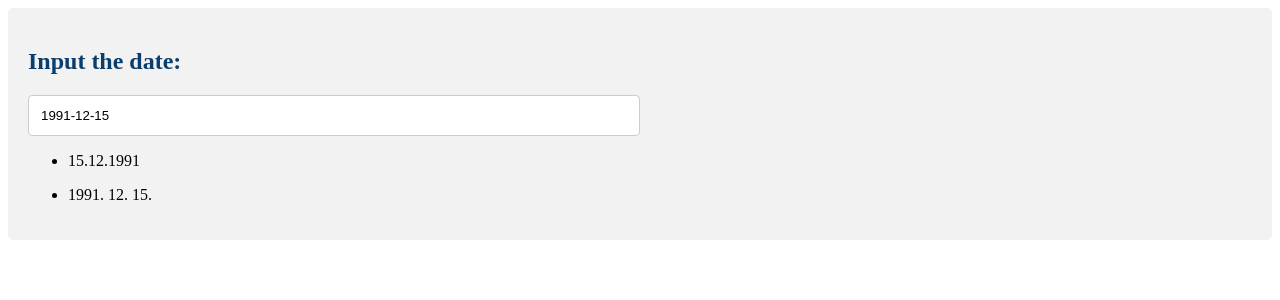
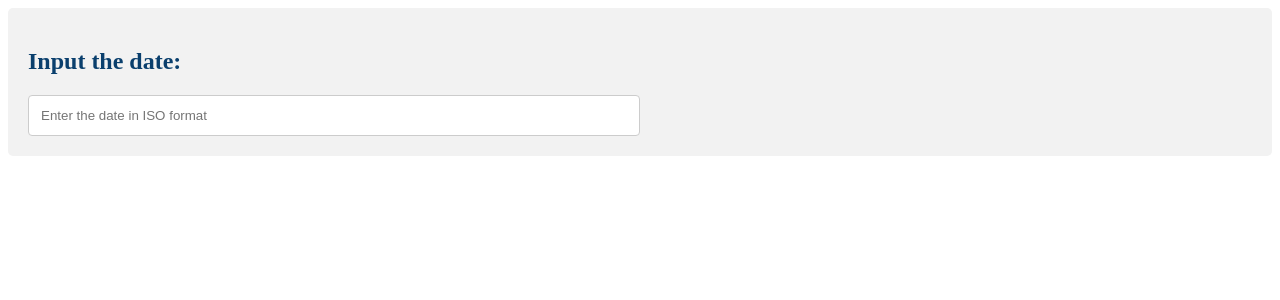
Before and after one commit to wingskushma/test-date, a Vue app: page /#/ in a window 1280 px wide. Shown: the top 300 px of the page. Built offline with nearby package versions, Linux system fonts and the light colour scheme.

Commit message:
Code optimization, use of store's method, and mounted lifecycle hook

```diff
--- a/src/components/Input.vue
+++ b/src/components/Input.vue
@@ -11,16 +11,25 @@
 
 <script>
 export default {
-  computed: {
-    inputDate: {
-      get: function () {
-        return this.$store.state.dateStore.enteredDate;
-      },
-      set: function (val) {
-        this.$store.commit("changeDate", val);
-      },
-    },
+  data() {
+    return {
+      inputDate: null
+    };
   },
+  mounted() {
+    this.$store.dispatch("syncLocalstorageToState");
+  },
+  methods: {
+    isValidDate(str) {
+      return /\d{4}-\d{2}-\d{2}/.test(str);
+    }
+  },
+  watch: {
+    inputDate() {
+      if (this.isValidDate(this.inputDate))
+        this.$store.dispatch("addDate", this.inputDate);
+    }
+  }
 };
 </script>
 
--- a/src/components/Output.vue
+++ b/src/components/Output.vue
@@ -11,24 +11,16 @@ export default {
   computed: {
     formattedDateList() {
       let formattedList = [];
-      //localStorage.clear();
-      const enteredDate = this.$store.getters.getEnteredDate;
-      var old = localStorage.getItem("dataEnteredList");
-      console.log(old, " old data");
-      if (old === null) {
-        localStorage.setItem("dataEnteredList", enteredDate);
-      } else {
-        localStorage.setItem("dataEnteredList", old + "," + enteredDate);
-      }
-      var updatedData = localStorage.getItem("dataEnteredList").split(",");
-      console.log(updatedData, " new data");
-      for (const item of updatedData) {
+      var date = this.$store.getters.getEnteredDate;
+      if (date === null) return;
+      console.log(date, " new data");
+      for (const item of date) {
         formattedList.push(new Date(item).toLocaleDateString("pl-PL"));
         formattedList.push(new Date(item).toLocaleDateString("hu-HU"));
       }
       console.log(formattedList);
       return formattedList;
-    },
-  },
+    }
+  }
 };
 </script>
--- a/src/store/index.js
+++ b/src/store/index.js
@@ -3,25 +3,31 @@ import { createStore } from "vuex";
 export default createStore({
   state: {
     dateStore: {
-      enteredDate: "1991-12-15",
-    },
+      enteredDates: []
+    }
   },
   getters: {
-    getEnteredDate: (state) => {
-      return state.dateStore.enteredDate;
+    getEnteredDate: state => {
+      return state.dateStore.enteredDates;
+    }
+  },
+  mutations: {
+    updateDate(state, dates) {
+      state.dateStore.enteredDates = dates;
+    }
+  },
+  actions: {
+    addDate(ctx, date) {
+      let storedDates = JSON.parse(localStorage.getItem("dates")) || [];
+      storedDates.push(date);
+      localStorage.setItem("dates", JSON.stringify(storedDates));
+      ctx.commit("updateDate", storedDates);
     },
+    syncLocalstorageToState(ctx) {
+      const storedDates = JSON.parse(localStorage.getItem("dates")) || [];
+      localStorage.setItem("dates", JSON.stringify(storedDates));
+      ctx.commit("updateDate", storedDates);
+    }
   },
-  _mutations: {
-    changeDate(state, payload) {
-      state.dateStore.enteredDate = payload;
-    },
-  },
-  get mutations() {
-    return this._mutations;
-  },
-  set mutations(value) {
-    this._mutations = value;
-  },
-  actions: {},
-  modules: {},
+  modules: {}
 });
```
Also changed, not shown: .eslintrc.js, 1 other file (tests, documents, lock files or other folders).
